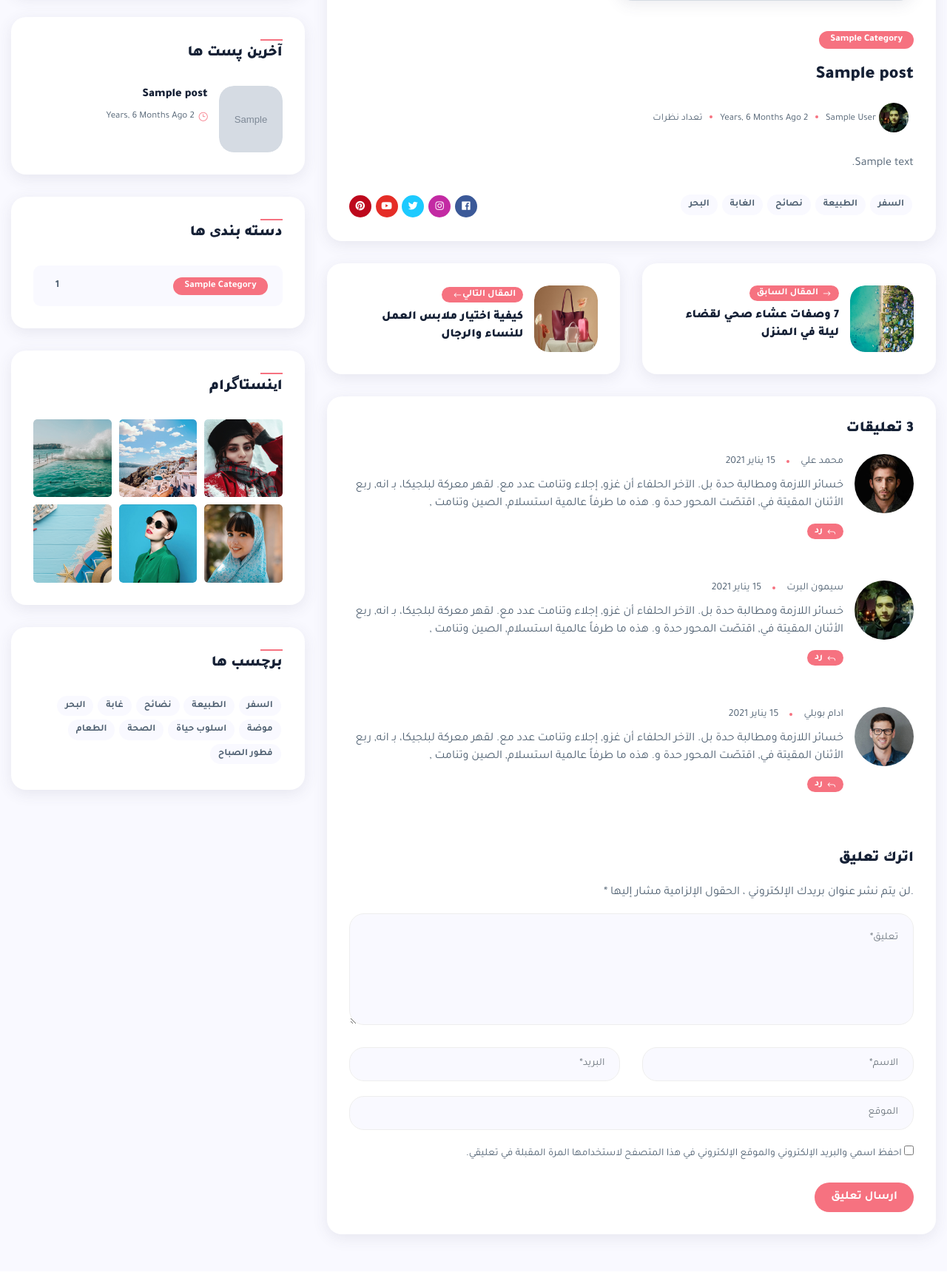
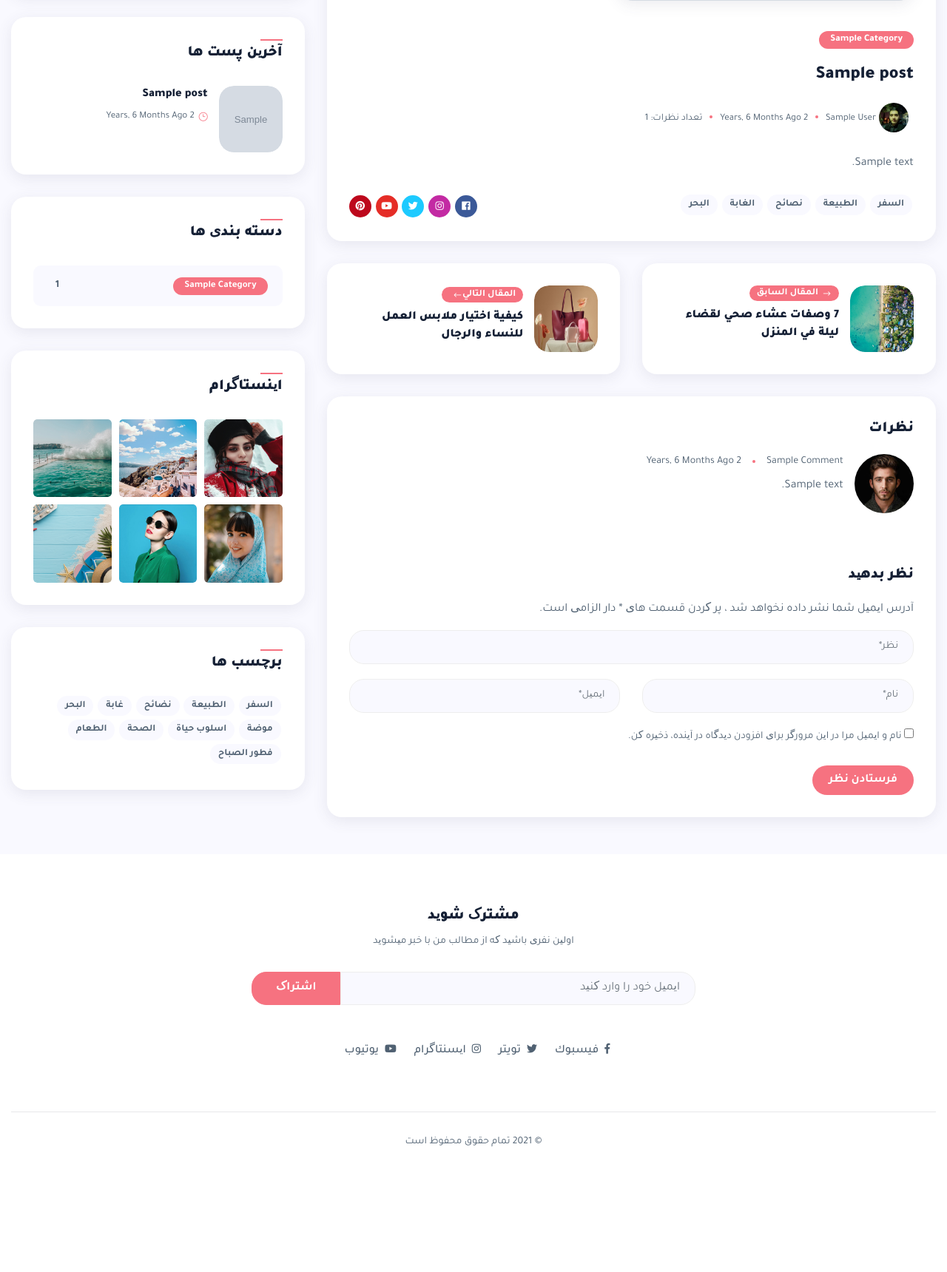
Before and after one commit to mhas1381/MyWebsite, a Django app: page /blog/1 in a window 1280 px wide. Shown: the part 419-2139 px from the top of the page at 74% size. After the commit the page ends 1970 px from the top, so only its background shows below. Run offline with Django 3.2, Linux system fonts and the light colour scheme; tables that the repository leaves empty hold one stand-in row (values such as "Sample post"); grey boxes marked "Sample" are stand-in pictures; some libraries are stand-ins or nearby versions; some web fonts are replaced.

Commit message:
show comments in template and fix comment form

```diff
--- /dev/null
+++ b/blog/forms.py
@@ -0,0 +1,9 @@
+from django import forms
+from blog.models import Comment
+# from captcha.fields import CaptchaField
+
+class Comment_form(forms.ModelForm):
+    # captcha = CaptchaField()
+    class Meta:
+        model = Comment
+        fields = ['post' , 'name' , 'email' ,'message']
--- a/blog/models.py
+++ b/blog/models.py
@@ -31,11 +31,12 @@ class Comment(models.Model):
     post = models.ForeignKey(Post,on_delete=models.CASCADE)
     name = models.CharField(max_length=255)
     email = models.EmailField()
-    subject = models.CharField(max_length=255)
     message = models.TextField()
     approved = models.BooleanField(default=False)
     created_date = models.DateTimeField(auto_now_add=True)
     updated_date = models.DateTimeField(auto_now_add=True)
 
+    class Meta:
+        ordering = ['-created_date']
     def __str__(self):
         return self.name
--- a/blog/views.py
+++ b/blog/views.py
@@ -1,6 +1,7 @@
 from django.shortcuts import render,get_object_or_404
-from blog.models import Post
+from blog.models import Post,Comment
 from django.core.paginator import Paginator,EmptyPage,PageNotAnInteger
+from blog.forms import Comment_form
 # Create your views here.
 def blog_view(request , **kwargs):
     posts = Post.objects.filter(status=1)
@@ -19,9 +20,15 @@ def blog_view(request , **kwargs):
     context = {'posts':posts}
     return render(request,'blog/blog-home.html' , context)
 def blog_single(request , pid):
+    if request.method == 'POST':
+        form = Comment_form(request.POST)
+        if form.is_valid():
+            form.save()
     posts = Post.objects.filter(status=1)
     post = get_object_or_404(posts , pk=pid , status =1)
-    context = {'post':post}
+    comments = Comment.objects.filter(post = post.id , approved=True)
+    form = Comment_form()
+    context = {'post':post , 'comments':comments , 'form':form}
     return render(request,'blog/blog-single.html' , context)
 
 def blog_categories(request,cat_name):
--- a/templates/blog/blog-single.html
+++ b/templates/blog/blog-single.html
@@ -25,7 +25,7 @@
                                     <li class="dot"></li>
                                     <li>{{post.published_date|naturaltime}}</li>
                                     <li class="dot"></li>
-                                    <li>تعداد نظرات</li>
+                                    <li>تعداد نظرات: {{comments|length}}</li>
                                 </ul>
                             </div>
                         </div>
@@ -135,102 +135,62 @@
                     <!--widget-comments-->
                     <div class="widget mb-50">
                         <div class="title">
-                            <h5>3 تعليقات</h5>
+                            <h5>نظرات</h5>
                         </div>
+
                         <ul class="widget-comments">
+                            {% for comment in comments %}
                             <li class="comment-item">
                                 <img src="{% static 'img/user/1.jpg' %}" alt="">
                                 <div class="content">
                                     <ul class="info list-inline">
-                                        <li>محمد علي</li>
+                                        <li>{{comment.name}}</li>
                                         <li class="dot"></li>
-                                        <li> 15 يناير 2021</li>
+                                        <li> {{comment.created_date|naturaltime}}</li>
                                     </ul>
-                                    <p>خسائر اللازمة ومطالبة حدة بل. الآخر الحلفاء أن غزو, إجلاء وتنامت عدد مع. لقهر معركة لبلجيكا، بـ انه, ربع الأثنان المقيتة
-                                    في, اقتصّت المحور حدة و. هذه ما طرفاً عالمية استسلام, الصين وتنامت ,
-
+                                    <p>{{comment.message}}
                                     </p>
-                                    <div><a href="#" class="link"> <i class="arrow_back"></i> رد</a></div>
-                                </div>
                             </li>
-                            <li class="comment-item">
-                                <img src="{% static 'img/author/1.jpg' %}" alt="">
-                                <div class="content">
-                                    <ul class="info list-inline">
-                                        <li>سيمون البرت</li>
-                                        <li class="dot"></li>
-                                        <li> 15 يناير 2021</li>
-                                    </ul>
-
-                                    <p>خسائر اللازمة ومطالبة حدة بل. الآخر الحلفاء أن غزو, إجلاء وتنامت عدد مع. لقهر معركة لبلجيكا، بـ انه, ربع الأثنان المقيتة
-                                        في, اقتصّت المحور حدة و. هذه ما طرفاً عالمية استسلام, الصين وتنامت ,
-
-                                    </p>
-                                    <div>
-                                        <a href="#" class="link">
-                                            <i class="arrow_back"></i> رد</a>
-                                    </div>
-                                </div>
-                            </li>
-                            <li class="comment-item">
-                                <img src="{% static 'img/user/2.jpg' %}" alt="">
-                                <div class="content">
-
-                                    <ul class="info list-inline">
-                                        <li>ادام بوبلي</li>
-                                        <li class="dot"></li>
-                                        <li> 15 يناير 2021</li>
-                                    </ul>
-
-                                    <p>خسائر اللازمة ومطالبة حدة بل. الآخر الحلفاء أن غزو, إجلاء وتنامت عدد مع. لقهر معركة لبلجيكا، بـ انه, ربع الأثنان المقيتة
-                                        في, اقتصّت المحور حدة و. هذه ما طرفاً عالمية استسلام, الصين وتنامت ,
-
-                                    </p>
-
-                                    <div>
-                                        <a href="#" class="link">
-                                            <i class="arrow_back"></i> رد</a>
-                                    </div>
-                                </div>
-                            </li>
+                            {% empty %}
+                            <p>هنوز نظری ثبت نشده است ،اولین نفری باشید که نظر میدهید.</p>
+                            {% endfor %}
                         </ul>
                        <!--Leave-comments-->
                         <div class="title">
-                            <h5>اترك تعليق</h5>
+                            <h5>نظر بدهید</h5>
                         </div>
-                        <form class="widget-form" action="#" method="POST" id="main_contact_form">
-                            <p>.لن يتم نشر عنوان بريدك الإلكتروني ، الحقول الإلزامية مشار إليها *</p>
+                        <form class="widget-form" action="{% url 'blog:single' pid=post.id %}" method="post">
+                            {% csrf_token %}
+                            <p>آدرس ایمیل شما نشر داده نخواهد شد ، پر کردن قسمت های * دار الزامی است.</p>
                             <div class="alert alert-success contact_msg" style="display: none" role="alert">
                                 Your message was sent successfully.
                             </div>
                             <div class="row">
+                                <input type="hidden" name="post" value="{{post.id}}">
                                 <div class="col-md-12">
                                     <div class="form-group">
-                                        <textarea name="message" id="message" cols="30" rows="5" class="form-control" placeholder="تعليق*" required="required"></textarea>
+                                        <input name="message"  cols="30" rows="5" class="form-control" placeholder="نظر*" required="required"></input>
                                     </div>
                                 </div>
                                 <div class="col-md-6">
                                     <div class="form-group">
-                                        <input type="text" name="name" id="name" class="form-control" placeholder="الاسم*" required="required">
+                                        <input type="text" name="name" class="form-control" placeholder="نام*" required="required">
                                     </div>
                                 </div>
                                 <div class="col-md-6">
                                     <div class="form-group">
-                                        <input type="email" name="email" id="email" class="form-control" placeholder="البريد*" required="required">
+                                        <input type="email" name="email"  class="form-control" placeholder="ایمیل*" required="required">
                                     </div>
                                 </div>
                                 <div class="col-12 mb-20">
-                                    <div class="form-group">
-                                        <input type="text" name="website" id="website" class="form-control" placeholder="الموقع">
-                                    </div>
                                     <label>
                                         <input name="name" type="checkbox" value="1" required="required">
-                                       <span>احفظ اسمي والبريد الإلكتروني والموقع الإلكتروني في هذا المتصفح لاستخدامها المرة المقبلة في تعليقي.</span>
+                                       <span>نام و ایمیل مرا در این مرورگر برای افزودن دیدگاه در آینده، ذخیره کن.</span>
                                     </label>
                                 </div>
                                 <div class="col-12">
                                     <button type="submit" name="submit" class="btn-custom">
-                                        ارسال تعليق
+                                        فرستادن نظر
                                     </button>
                                 </div>
                             </div>
```
Also changed, not shown: blog/migrations/0007_remove_comment_subject.py (added).
